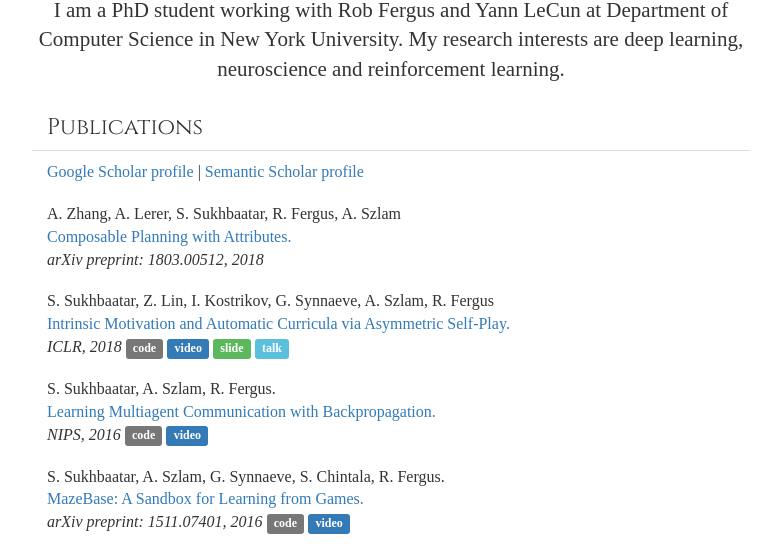
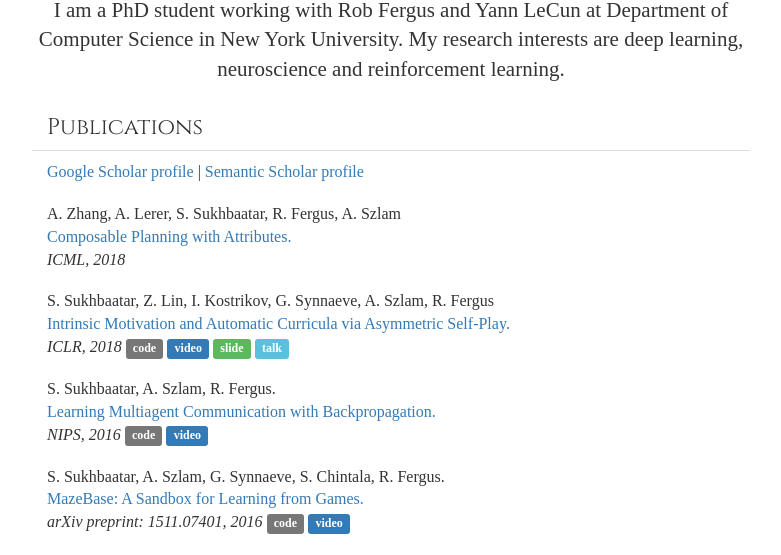
Before and after one commit to tesatory/tesatory.github.io, a plain HTML site: page index.html in a window 1280 px wide. Shown: the part 237-792 px from the top of the page, without its empty margins (249-1030 px from the left). Drawn offline with nearby package versions, Linux system fonts and the light colour scheme; a web font is replaced by a local one.

Commit message:
icml added

```diff
--- a/index.html
+++ b/index.html
@@ -76,7 +76,7 @@
 				<li class="list-group-item">
 					A. Zhang, A. Lerer, S. Sukhbaatar, R. Fergus, A. Szlam<br/>
 					<span class="text-primary"><a href="https://arxiv.org/abs/1803.00512" target="_blank">Composable Planning with Attributes.</a></span><br/>
-					<em>arXiv preprint: 1803.00512, 2018</em>
+					<em>ICML, 2018</em>
 				</li>
 				<li class="list-group-item">
 					S. Sukhbaatar, Z. Lin, I. Kostrikov, G. Synnaeve, A. Szlam, R. Fergus<br/>
```
